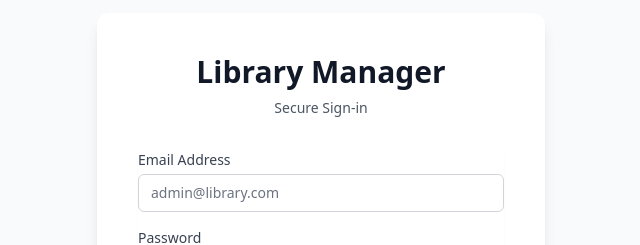
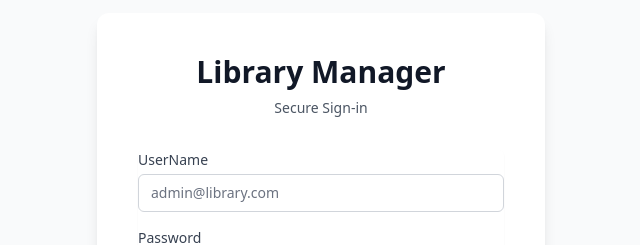
Before and after one commit to Ibrahimin8/library-manager-frontend, a React (Vite) app: page /login in a window 1280 px wide. Shown: the part 197-442 px from the top of the page, without its empty margins (319-959 px from the left). Built offline with nearby package versions, Linux system fonts and the light colour scheme.

Commit message:
Your descriptive message

```diff
--- a/src/components/auth/LoginForm.jsx
+++ b/src/components/auth/LoginForm.jsx
@@ -80,7 +80,7 @@ const LoginForm = () => {
                 htmlFor="email-address"
                 className={`block text-sm font-medium mb-1 ${authError ? 'text-red-600' : 'text-gray-700'}`}
               >
-                Email Address
+                UserName
               </label>
               <input
                 id="email-address"
```
